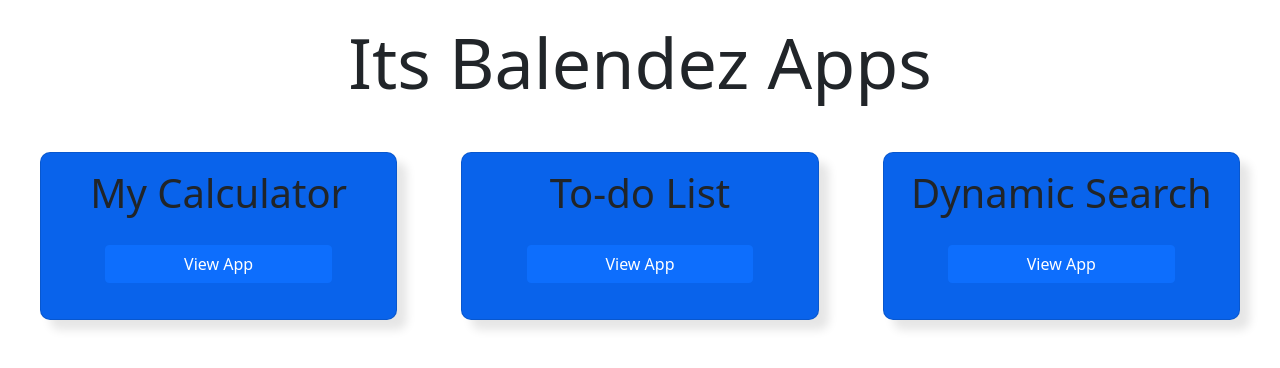
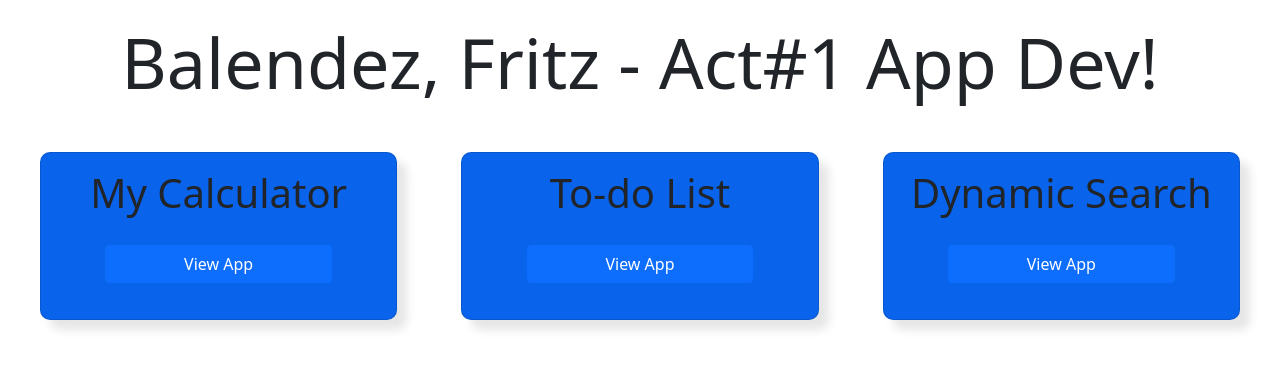
Before and after one commit to FritzIan02/Balendez-My-Apps, a plain HTML site: page index.html in a window 1280 px wide. Drawn offline with nearby package versions, Linux system fonts and the light colour scheme.

Commit message:
added Changes

```diff
--- a/index.html
+++ b/index.html
@@ -42,7 +42,7 @@
 </head>
 <body>
     <div class="row";>
-        <h1 id="title">Its Balendez Apps</h1>
+        <h1 id="title">Balendez, Fritz - Act#1 App Dev!</h1>
     </div>
     <div class="row">
         <div class="col-4" style="background-color: white;">
```
